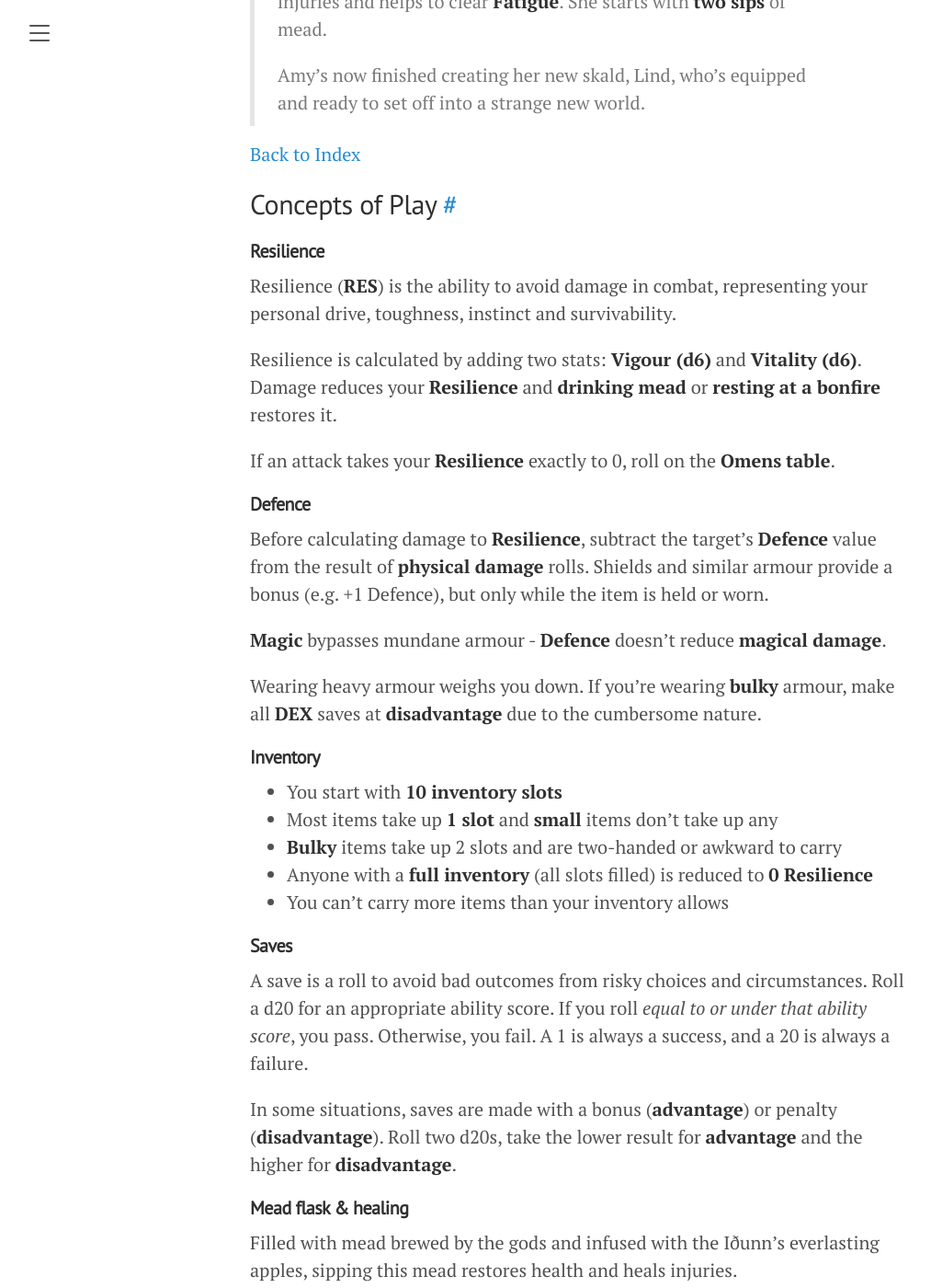
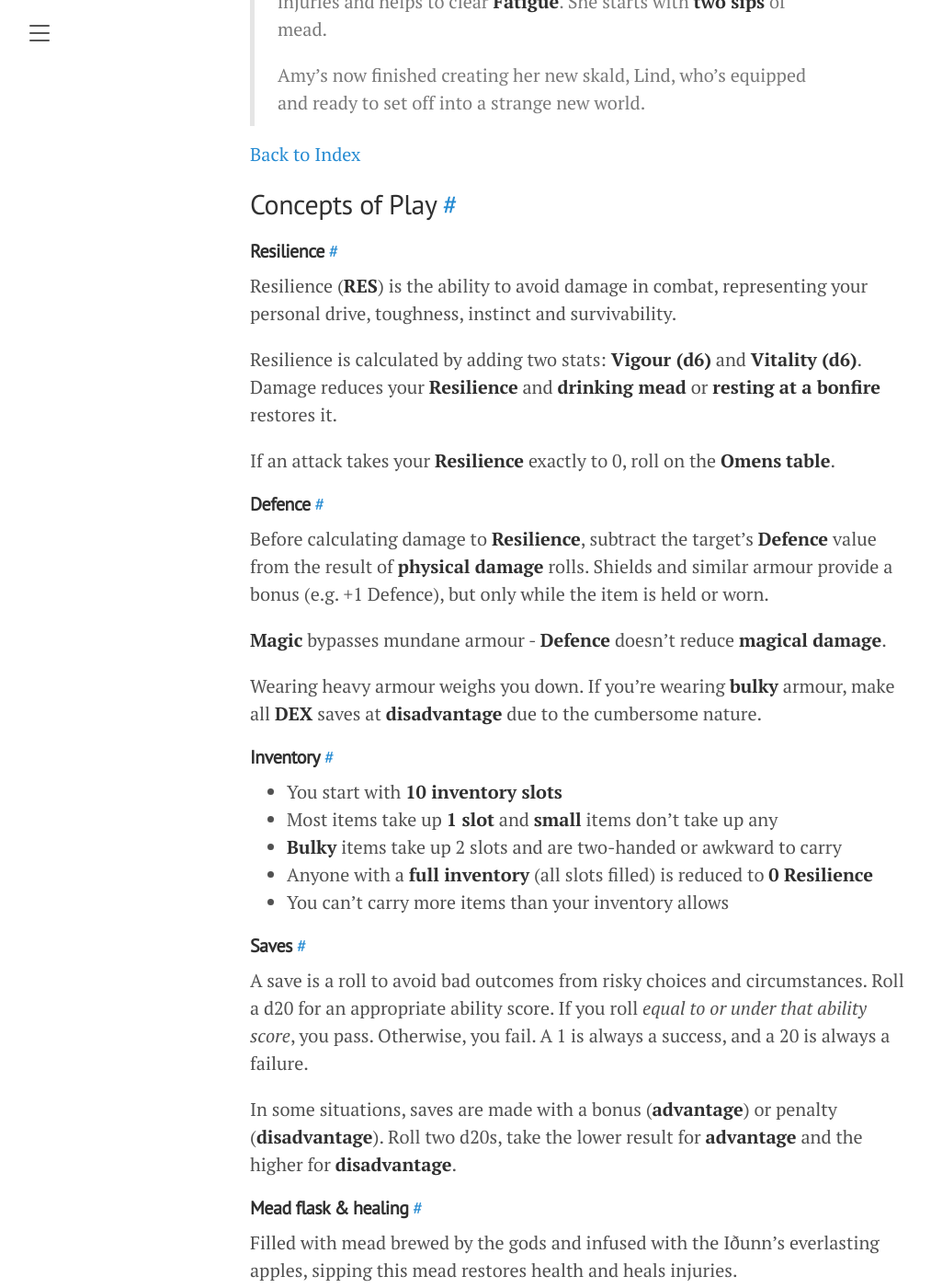
Before and after one commit to byodinsbeardrpg/byodinsbeardrpg.github.io, a Jekyll site: the page built from srd.md, in a window 1280 px wide and 1400 px high, scrolled down 15369 px. Shown: the whole window at 92% size, without its empty margins (8-1021 px from the left). Built offline with Jekyll 4.4.1, drawn with Linux system fonts in a browser that asks for light colours; some of the changed text lies outside the part shown.

Commit message:
Update page.html

```diff
--- a/_layouts/page.html
+++ b/_layouts/page.html
@@ -4,5 +4,5 @@ layout: default
 
 <div class="page">
   <h1 class="page-title">{{ page.title }}</h1>
-{% include anchor_headings.html html=content h_min=2 h_max=4 anchorBody="#" %}
+{% include anchor_headings.html html=content h_min=2 h_max=5 anchorBody="#" %}
 </div>
```
